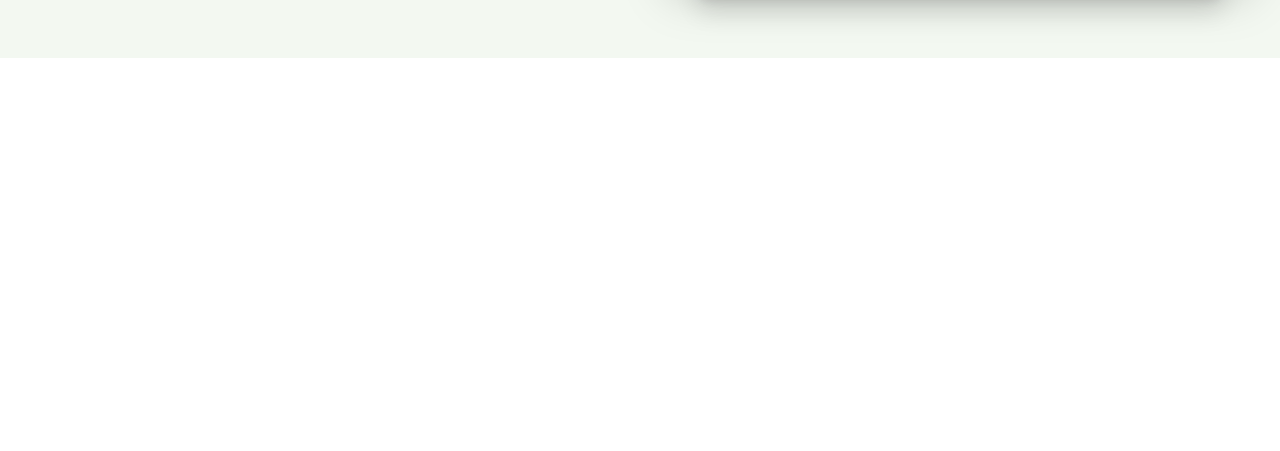
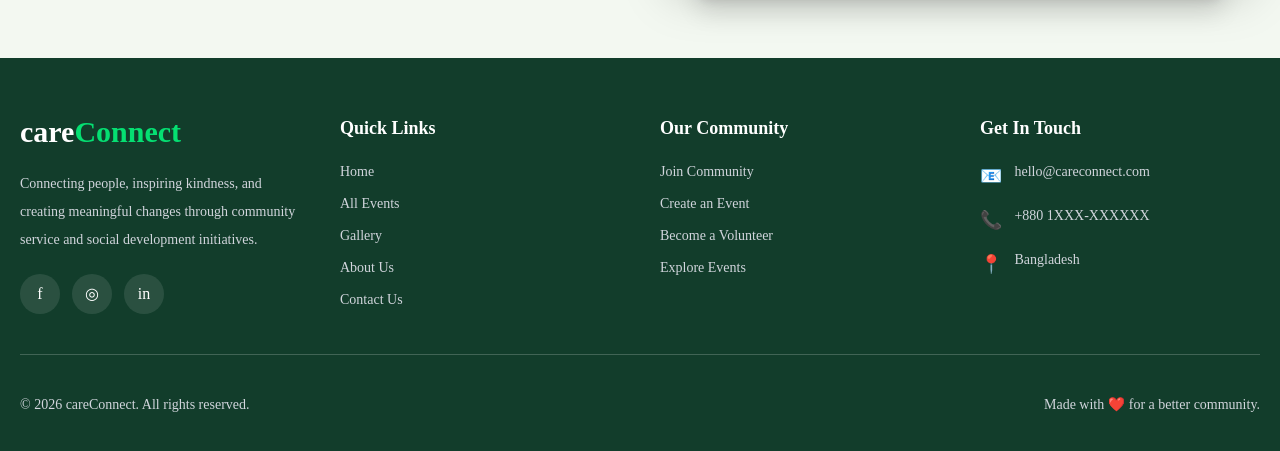
Before and after one commit to tishadey45/care-connect, a Next.js app: page / in a window 1280 px wide. Shown: the part 665-1116 px from the top of the page. Before the commit the page ends 800 px from the top, so only its background shows below. Built offline with nearby package versions, Linux system fonts and the light colour scheme.

Commit message:
:memo: footer section done

```diff
--- a/src/app/layout.tsx
+++ b/src/app/layout.tsx
@@ -2,6 +2,7 @@ import type { Metadata } from "next";
 import { Geist, Geist_Mono } from "next/font/google";
 import "./globals.css";
 import Navbar from "@/components/ui/Navbar";
+import Footer from "@/components/ui/Footer";
 
 const geistSans = Geist({
   variable: "--font-geist-sans",
@@ -27,6 +28,7 @@ export default function RootLayout({ children }: LayoutProps<"/">) {
       <body className="min-h-full flex flex-col">
         <Navbar/>
         {children}
+        <Footer/>
         </body>
     </html>
   );
--- /dev/null
+++ b/src/components/ui/Footer.tsx
@@ -0,0 +1,168 @@
+import Link from "next/link";
+
+export default function Footer() {
+  return (
+    <footer className="bg-[#123D2B] text-white">
+      <div className="mx-auto max-w-7xl px-5 py-14">
+        <div className="grid grid-cols-1 gap-10 sm:grid-cols-2 lg:grid-cols-4">
+          <div className="space-y-5">
+            <Link href="/" className="inline-block text-3xl font-bold">
+              care<span className="text-green-400">Connect</span>
+            </Link>
+
+            <p className="max-w-xs text-sm leading-7 text-gray-300">
+              Connecting people, inspiring kindness, and creating meaningful
+              changes through community service and social development
+              initiatives.
+            </p>
+
+            <div className="flex gap-3">
+              <Link
+                href="https://facebook.com"
+                target="_blank"
+                aria-label="Facebook"
+                className="flex h-10 w-10 items-center justify-center rounded-full bg-white/10 transition hover:bg-green-600"
+              >
+                f
+              </Link>
+
+              <Link
+                href="https://instagram.com"
+                target="_blank"
+                aria-label="Instagram"
+                className="flex h-10 w-10 items-center justify-center rounded-full bg-white/10 transition hover:bg-green-600"
+              >
+                ◎
+              </Link>
+
+              <Link
+                href="https://linkedin.com"
+                target="_blank"
+                aria-label="LinkedIn"
+                className="flex h-10 w-10 items-center justify-center rounded-full bg-white/10 transition hover:bg-green-600"
+              >
+                in
+              </Link>
+            </div>
+          </div>
+
+          <div>
+            <h3 className="mb-5 text-lg font-semibold">Quick Links</h3>
+
+            <ul className="space-y-3 text-sm text-gray-300">
+              <li>
+                <Link href="/" className="transition hover:text-green-400">
+                  Home
+                </Link>
+              </li>
+
+              <li>
+                <Link
+                  href="/events"
+                  className="transition hover:text-green-400"
+                >
+                  All Events
+                </Link>
+              </li>
+
+              <li>
+                <Link
+                  href="/gallery"
+                  className="transition hover:text-green-400"
+                >
+                  Gallery
+                </Link>
+              </li>
+
+              <li>
+                <Link href="/about" className="transition hover:text-green-400">
+                  About Us
+                </Link>
+              </li>
+
+              <li>
+                <Link
+                  href="/contact"
+                  className="transition hover:text-green-400"
+                >
+                  Contact Us
+                </Link>
+              </li>
+            </ul>
+          </div>
+
+          <div>
+            <h3 className="mb-5 text-lg font-semibold">Our Community</h3>
+
+            <ul className="space-y-3 text-sm text-gray-300">
+              <li>
+                <Link
+                  href="/register"
+                  className="transition hover:text-green-400"
+                >
+                  Join Community
+                </Link>
+              </li>
+
+              <li>
+                <Link
+                  href="/create-event"
+                  className="transition hover:text-green-400"
+                >
+                  Create an Event
+                </Link>
+              </li>
+
+              <li>
+                <Link
+                  href="/events"
+                  className="transition hover:text-green-400"
+                >
+                  Become a Volunteer
+                </Link>
+              </li>
+
+              <li>
+                <Link
+                  href="/events"
+                  className="transition hover:text-green-400"
+                >
+                  Explore Events
+                </Link>
+              </li>
+            </ul>
+          </div>
+
+          <div>
+            <h3 className="mb-5 text-lg font-semibold">Get In Touch</h3>
+
+            <ul className="space-y-4 text-sm text-gray-300">
+              <li className="flex items-start gap-3">
+                <span className="text-lg">📧</span>
+                <span>hello@careconnect.com</span>
+              </li>
+
+              <li className="flex items-start gap-3">
+                <span className="text-lg">📞</span>
+                <span>+880 1XXX-XXXXXX</span>
+              </li>
+
+              <li className="flex items-start gap-3">
+                <span className="text-lg">📍</span>
+                <span>Bangladesh</span>
+              </li>
+            </ul>
+          </div>
+        </div>
+
+        <div className="my-10 border-t border-white/20" />
+
+        <div className="flex flex-col items-center justify-between gap-4 text-center text-sm text-gray-300 md:flex-row">
+          <p>© 2026 careConnect. All rights reserved.</p>
+
+          <p>Made with ❤️ for a better community.</p>
+        </div>
+      </div>
+    </footer>
+  );
+}
```
